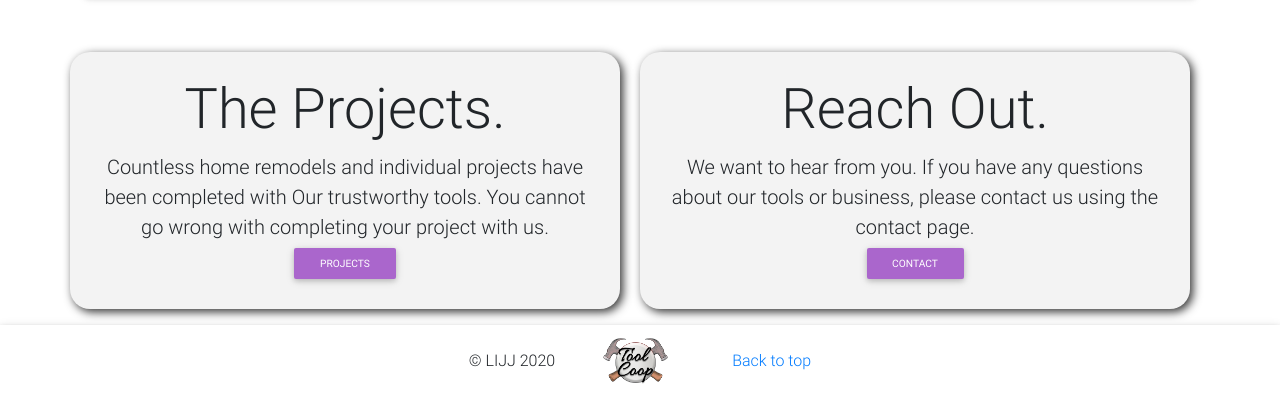
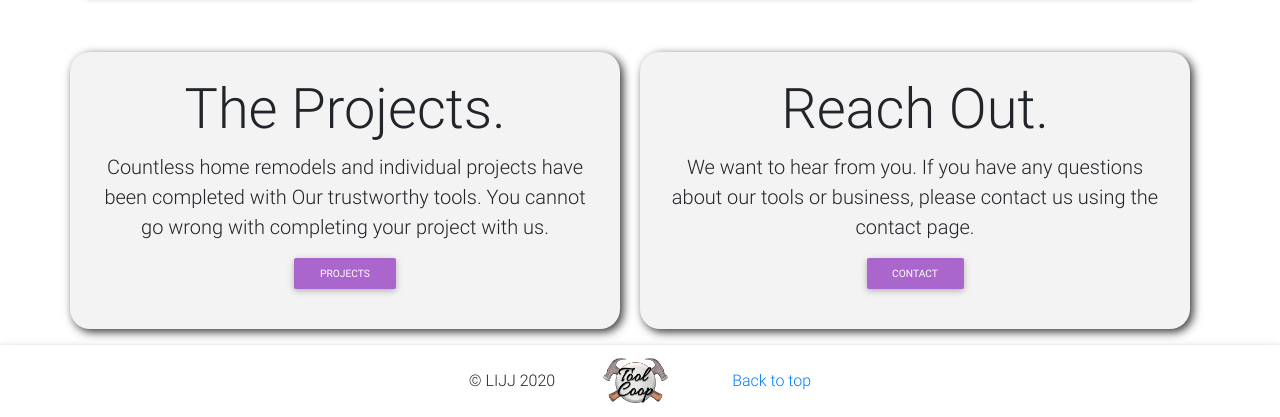
Before and after one commit to itsjaboyd/Tool-Coop, a Django app: page / in a window 1280 px wide. Shown: the part 1036-1453 px from the top of the page. Before the commit the page ends 1420 px from the top, so only its background shows below. Run offline with Django 3.2, Linux system fonts and the light colour scheme; some libraries are stand-ins or nearby versions.

Commit message:
Finished home page.

```diff
--- a/src/backend/templates/backend/index.html
+++ b/src/backend/templates/backend/index.html
@@ -84,14 +84,14 @@
         <h1 class="display-4">The Projects.</h1>
         <p class="lead desc mh">Countless home remodels and individual projects have been completed with Our
             trustworthy tools. You cannot go wrong with completing your project with us.</p>
-        <a class="btn btn-sm btn-secondary" href="{% url 'project' %}">Projects</a>
+        <a class="btn btn-sm btn-secondary m-3" href="{% url 'project' %}">Projects</a>
     </div>
 
     <div class="col text-center xlight soften mt-4 box-shadow p-4 mhs">
         <h1 class="display-4">Reach Out.</h1>
         <p class="lead desc mh">We want to hear from you. If you have any questions about our tools or business,
          please contact us using the contact page.</p>
-        <a class="btn btn-sm btn-secondary" href="{% url 'contact' %}">Contact</a>
+        <a class="btn btn-sm btn-secondary m-3" href="{% url 'contact' %}">Contact</a>
     </div>
 </div>
 </div>
```
